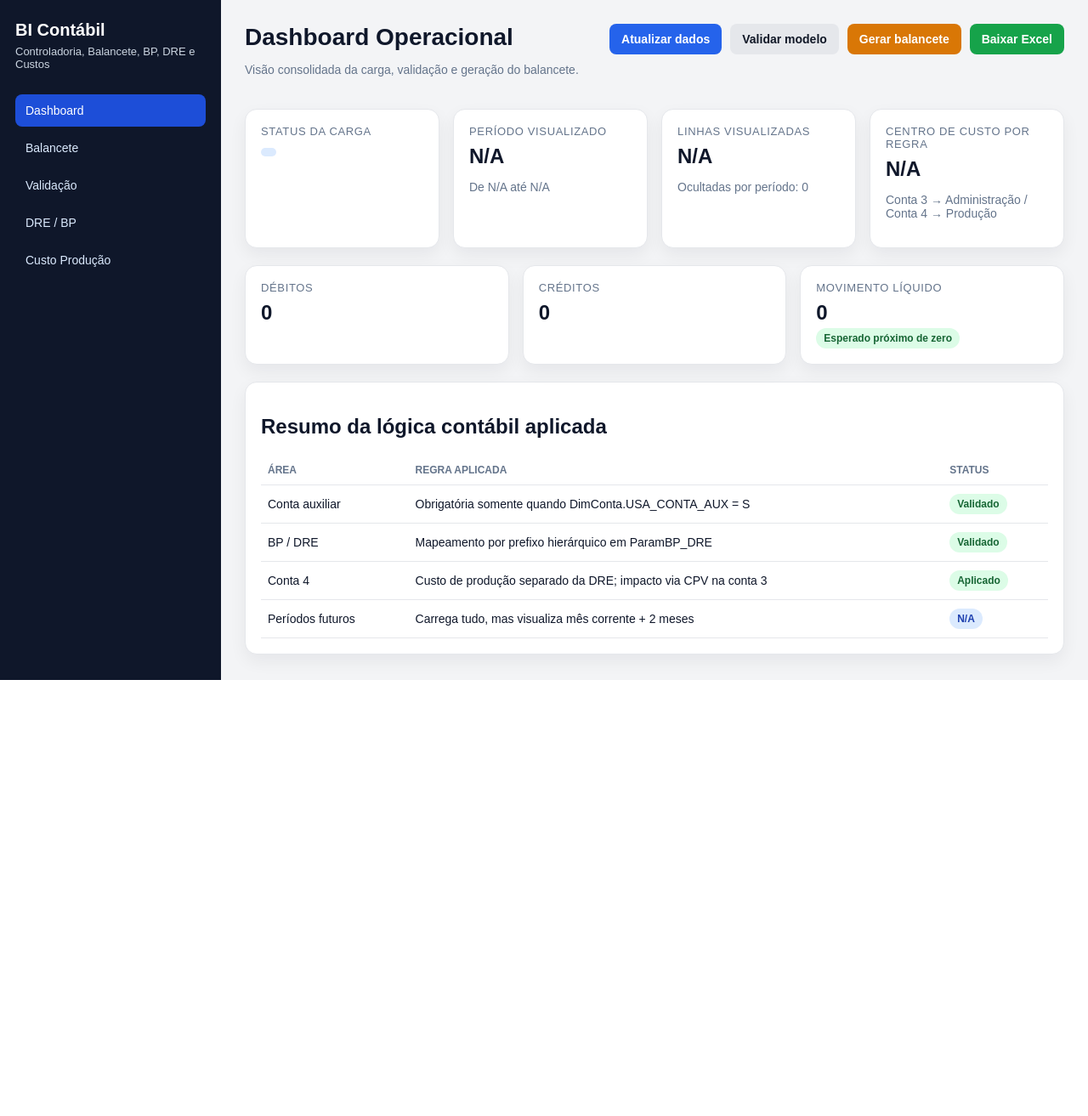
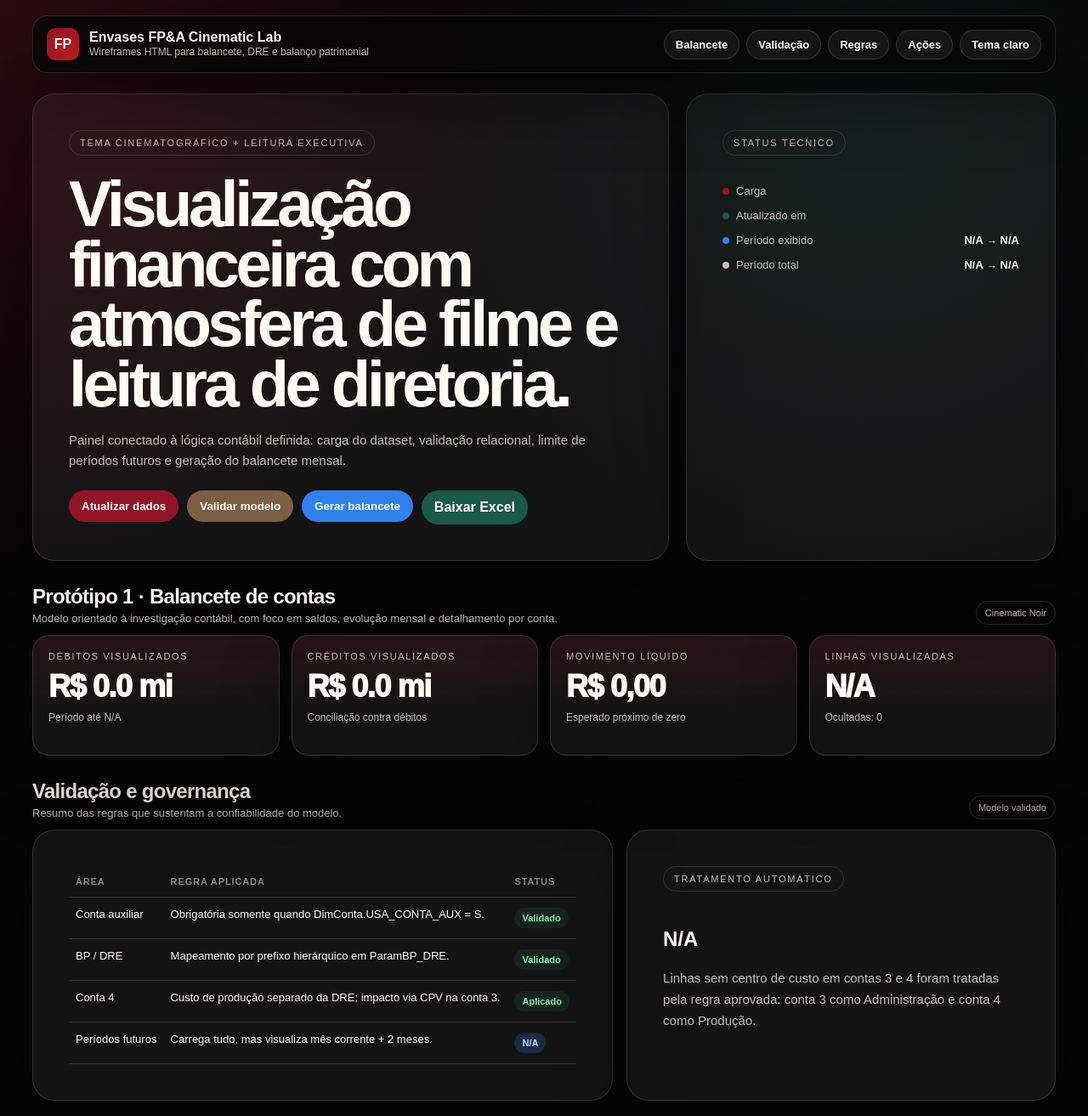
Before and after one commit to MoabFarias/Bi-Contabil, a FastAPI app: page / in a window 1280 px wide. Shown: the whole page at 85% size. Before the commit the page ends 800 px from the top, so only its background shows below. Run offline with FastAPI, Linux system fonts and the light colour scheme.

Commit message:
Recria dashboard no estilo Envases FP&A Cinematic Lab

```diff
--- a/bi_contabilidade_projeto/templates/dashboard.html
+++ b/bi_contabilidade_projeto/templates/dashboard.html
@@ -1,275 +1,149 @@
 <!DOCTYPE html>
-<html lang="pt-br">
+<html lang="pt-br" data-theme="dark">
 <head>
     <meta charset="UTF-8">
     <meta name="viewport" content="width=device-width, initial-scale=1.0">
-    <title>BI Contábil - Dashboard</title>
+    <title>Envases FP&A Cinematic Lab</title>
     <style>
         :root {
-            --bg: #0f172a;
-            --panel: #111827;
-            --card: #ffffff;
-            --muted: #64748b;
-            --text: #0f172a;
-            --blue: #2563eb;
-            --green: #16a34a;
-            --amber: #d97706;
-            --red: #dc2626;
-            --border: #e5e7eb;
+            --bg: #070607;
+            --surface: rgba(255,255,255,0.055);
+            --surface-2: rgba(255,255,255,0.085);
+            --border: rgba(255,255,255,0.13);
+            --text: #fffaf2;
+            --muted: #c7bfb4;
+            --soft: #8f8680;
+            --red: #911427;
+            --green: #195945;
+            --blue: #2f80ed;
+            --beige: #c7bfb1;
+            --shadow: 0 28px 80px rgba(0,0,0,.45);
         }
-
+        html[data-theme="light"] {
+            --bg: #f6f2eb;
+            --surface: rgba(255,255,255,.78);
+            --surface-2: #ffffff;
+            --border: rgba(24,24,27,.13);
+            --text: #18181b;
+            --muted: #4b5563;
+            --soft: #6b7280;
+            --shadow: 0 22px 52px rgba(15,23,42,.12);
+        }
         * { box-sizing: border-box; }
-
+        html { scroll-behavior: smooth; }
         body {
             margin: 0;
             font-family: Arial, Helvetica, sans-serif;
-            background: #f3f4f6;
+            background:
+                radial-gradient(circle at top left, rgba(145,20,39,.28), transparent 36%),
+                radial-gradient(circle at 80% 12%, rgba(25,89,69,.18), transparent 34%),
+                var(--bg);
             color: var(--text);
         }
-
-        .layout {
-            display: grid;
-            grid-template-columns: 260px 1fr;
-            min-height: 100vh;
+        .wrap { max-width: 1240px; margin: 0 auto; padding: 18px; }
+        .topbar {
+            position: sticky; top: 12px; z-index: 30;
+            display: flex; align-items: center; justify-content: space-between; gap: 16px;
+            padding: 14px 16px; border: 1px solid var(--border); border-radius: 18px;
+            background: color-mix(in srgb, var(--bg) 84%, transparent);
+            backdrop-filter: blur(18px); box-shadow: var(--shadow);
         }
-
-        .sidebar {
-            background: var(--bg);
-            color: white;
-            padding: 24px 18px;
+        .brand { display: flex; align-items: center; gap: 12px; min-width: 320px; }
+        .mark { width: 38px; height: 38px; border-radius: 10px; background: linear-gradient(135deg, var(--red), #b91c1c); display: grid; place-items: center; font-weight: 900; }
+        .brand-title { font-weight: 900; line-height: 1.05; }
+        .brand-sub { color: var(--muted); font-size: 12px; margin-top: 2px; }
+        .nav { display: flex; gap: 8px; align-items: center; flex-wrap: wrap; justify-content: flex-end; }
+        .pill, .theme-toggle {
+            border: 1px solid var(--border); background: var(--surface); color: var(--text);
+            padding: 9px 13px; border-radius: 999px; text-decoration: none; font-size: 13px; font-weight: 800; cursor: pointer;
         }
-
-        .brand {
-            font-size: 20px;
-            font-weight: 700;
-            margin-bottom: 6px;
+        .pill:hover, .theme-toggle:hover { border-color: var(--red); transform: translateY(-1px); }
+        .hero { display: grid; grid-template-columns: 1.55fr .9fr; gap: 20px; margin: 24px 0 28px; }
+        .cinema-card {
+            border: 1px solid var(--border); border-radius: 26px; background: var(--surface); box-shadow: var(--shadow);
+            padding: clamp(24px, 4vw, 42px); overflow: hidden;
         }
-
-        .subtitle {
-            color: #cbd5e1;
-            font-size: 13px;
-            margin-bottom: 28px;
+        .eyebrow { display: inline-block; border: 1px solid var(--border); color: var(--muted); border-radius: 999px; padding: 8px 12px; font-size: 11px; letter-spacing: .16em; text-transform: uppercase; margin-bottom: 22px; }
+        h1 { font-size: clamp(40px, 6.5vw, 76px); line-height: .93; letter-spacing: -.06em; margin: 0 0 18px; max-width: 820px; }
+        .lead { color: var(--muted); line-height: 1.65; max-width: 760px; font-size: 15px; }
+        .action-row { display: flex; gap: 10px; flex-wrap: wrap; margin-top: 22px; }
+        form { display: inline; }
+        button, .download { border: none; border-radius: 999px; padding: 11px 15px; color: white; font-weight: 900; cursor: pointer; text-decoration: none; display: inline-block; }
+        .red { background: var(--red); } .green { background: var(--green); } .blue { background: var(--blue); } .beige { background: #7c5f42; }
+        .tokens { display: grid; gap: 14px; margin-top: 12px; }
+        .token { display: flex; justify-content: space-between; gap: 12px; color: var(--muted); font-size: 13px; }
+        .token strong { color: var(--text); text-align: right; overflow-wrap: anywhere; }
+        .dot { width: 8px; height: 8px; display: inline-block; border-radius: 999px; margin-right: 8px; background: var(--red); }
+        .dot.green { background: var(--green); } .dot.blue { background: var(--blue); } .dot.beige { background: var(--beige); }
+        .section-head { display: flex; justify-content: space-between; align-items: end; gap: 16px; margin: 28px 0 12px; }
+        .section-head h2 { margin: 0; font-size: 24px; letter-spacing: -.03em; }
+        .section-head p { margin: 4px 0 0; color: var(--muted); font-size: 13px; }
+        .tag { border: 1px solid var(--border); border-radius: 999px; padding: 7px 10px; font-size: 11px; color: var(--muted); }
+        .kpis { display: grid; grid-template-columns: repeat(4, minmax(0, 1fr)); gap: 14px; }
+        .kpi {
+            position: relative; min-height: 142px; border: 1px solid var(--border); border-radius: 20px; background: linear-gradient(180deg, rgba(145,20,39,.16), transparent 60%), var(--surface);
+            padding: 18px; box-shadow: var(--shadow); cursor: pointer; transition: transform .18s ease, border-color .18s ease;
         }
-
-        .nav-item {
-            padding: 11px 12px;
-            border-radius: 8px;
-            color: #dbeafe;
-            margin-bottom: 6px;
-            font-size: 14px;
-        }
-
-        .nav-item.active { background: #1d4ed8; color: white; }
-
-        .main { padding: 28px; }
-
-        .header {
-            display: flex;
-            justify-content: space-between;
-            align-items: flex-start;
-            margin-bottom: 24px;
-        }
-
-        h1 { margin: 0; font-size: 28px; }
-        .muted { color: var(--muted); font-size: 14px; }
-
-        .actions {
-            display: flex;
-            flex-wrap: wrap;
-            gap: 10px;
-        }
-
-        form { display: inline; }
-
-        button, .button-link {
-            border: none;
-            border-radius: 8px;
-            padding: 10px 14px;
-            font-weight: 600;
-            cursor: pointer;
-            text-decoration: none;
-            display: inline-block;
-            font-size: 14px;
-        }
-
-        .btn-primary { background: var(--blue); color: white; }
-        .btn-success { background: var(--green); color: white; }
-        .btn-neutral { background: #e5e7eb; color: #111827; }
-        .btn-warning { background: var(--amber); color: white; }
-
-        .grid-4 {
-            display: grid;
-            grid-template-columns: repeat(4, minmax(0, 1fr));
-            gap: 16px;
-            margin-bottom: 20px;
-        }
-
-        .grid-3 {
-            display: grid;
-            grid-template-columns: repeat(3, minmax(0, 1fr));
-            gap: 16px;
-            margin-bottom: 20px;
-        }
-
-        .card {
-            background: var(--card);
-            border: 1px solid var(--border);
-            border-radius: 14px;
-            padding: 18px;
-            box-shadow: 0 8px 20px rgba(15, 23, 42, 0.06);
-        }
-
-        .card-title {
-            font-size: 13px;
-            text-transform: uppercase;
-            letter-spacing: .05em;
-            color: var(--muted);
-            margin-bottom: 8px;
-        }
-
-        .metric {
-            font-size: 24px;
-            font-weight: 800;
-            margin-bottom: 4px;
-        }
-
-        .status {
-            display: inline-flex;
-            align-items: center;
-            gap: 6px;
-            padding: 5px 9px;
-            border-radius: 999px;
-            font-size: 12px;
-            font-weight: 700;
-        }
-
-        .status.ok { background: #dcfce7; color: #166534; }
-        .status.warn { background: #fef3c7; color: #92400e; }
-        .status.info { background: #dbeafe; color: #1e40af; }
-
-        table {
-            width: 100%;
-            border-collapse: collapse;
-            font-size: 14px;
-        }
-
-        th, td {
-            border-bottom: 1px solid var(--border);
-            padding: 10px 8px;
-            text-align: left;
-        }
-
-        th { color: var(--muted); font-size: 12px; text-transform: uppercase; }
-        .right { text-align: right; }
-
-        @media (max-width: 1100px) {
-            .layout { grid-template-columns: 1fr; }
-            .sidebar { display: none; }
-            .grid-4, .grid-3 { grid-template-columns: 1fr; }
-            .header { flex-direction: column; gap: 16px; }
-        }
+        .kpi:hover { transform: translateY(-5px); border-color: rgba(145,20,39,.58); }
+        .kpi-label { color: var(--muted); font-size: 11px; text-transform: uppercase; letter-spacing: .15em; margin-bottom: 12px; }
+        .kpi-value { font-size: clamp(24px, 3vw, 36px); font-weight: 950; line-height: 1; letter-spacing: -.04em; white-space: nowrap; overflow: hidden; text-overflow: ellipsis; }
+        .kpi-note { color: var(--muted); font-size: 12px; line-height: 1.4; margin-top: 10px; }
+        .hint { opacity: 0; transform: translateY(6px); transition: .18s ease; color: var(--muted); font-size: 11px; position: absolute; left: 18px; right: 18px; bottom: 14px; }
+        .kpi:hover .hint { opacity: 1; transform: translateY(0); }
+        .panel-grid { display: grid; grid-template-columns: 1.15fr .85fr; gap: 16px; }
+        table { width: 100%; border-collapse: collapse; font-size: 13px; }
+        th, td { padding: 12px 8px; border-bottom: 1px solid var(--border); text-align: left; vertical-align: top; }
+        th { color: var(--soft); font-size: 11px; text-transform: uppercase; letter-spacing: .08em; }
+        .badge { display: inline-block; border-radius: 999px; padding: 6px 9px; font-size: 11px; font-weight: 900; }
+        .ok { background: rgba(25,89,69,.24); color: #86efac; } .info { background: rgba(47,128,237,.22); color: #bfdbfe; }
+        html[data-theme="light"] .ok { color: #166534; } html[data-theme="light"] .info { color: #1e40af; }
+        .drawer { display: none; margin-top: 14px; border: 1px solid var(--border); border-radius: 18px; padding: 16px; background: var(--surface-2); color: var(--muted); }
+        .drawer.active { display: block; }
+        .drawer strong { color: var(--text); }
+        @media (max-width: 980px) { .topbar { position: static; flex-direction: column; align-items: flex-start; } .hero, .panel-grid { grid-template-columns: 1fr; } .kpis { grid-template-columns: repeat(2, 1fr); } }
+        @media (max-width: 640px) { .wrap { padding: 12px; } .kpis { grid-template-columns: 1fr; } .brand { min-width: auto; } }
     </style>
 </head>
 <body>
-<div class="layout">
-    <aside class="sidebar">
-        <div class="brand">BI Contábil</div>
-        <div class="subtitle">Controladoria, Balancete, BP, DRE e Custos</div>
-        <div class="nav-item active">Dashboard</div>
-        <div class="nav-item">Balancete</div>
-        <div class="nav-item">Validação</div>
-        <div class="nav-item">DRE / BP</div>
-        <div class="nav-item">Custo Produção</div>
-    </aside>
+<div class="wrap">
+    <header class="topbar">
+        <div class="brand"><div class="mark">FP</div><div><div class="brand-title">Envases FP&A Cinematic Lab</div><div class="brand-sub">Wireframes HTML para balancete, DRE e balanço patrimonial</div></div></div>
+        <nav class="nav"><a class="pill" href="#balancete">Balancete</a><a class="pill" href="#validacao">Validação</a><a class="pill" href="#regras">Regras</a><a class="pill" href="#acoes">Ações</a><button class="theme-toggle" onclick="toggleTheme()">Tema claro</button></nav>
+    </header>
 
-    <main class="main">
-        <section class="header">
-            <div>
-                <h1>Dashboard Operacional</h1>
-                <p class="muted">Visão consolidada da carga, validação e geração do balancete.</p>
-            </div>
-            <div class="actions">
-                <form method="post" action="/atualizar-dados"><button class="btn-primary">Atualizar dados</button></form>
-                <form method="post" action="/validar-modelo"><button class="btn-neutral">Validar modelo</button></form>
-                <form method="post" action="/gerar-balancete"><button class="btn-warning">Gerar balancete</button></form>
-                <a class="button-link btn-success" href="/download-balancete">Baixar Excel</a>
-            </div>
-        </section>
+    <section class="hero">
+        <div class="cinema-card">
+            <span class="eyebrow">Tema cinematográfico + leitura executiva</span>
+            <h1>Visualização financeira com atmosfera de filme e leitura de diretoria.</h1>
+            <p class="lead">Painel conectado à lógica contábil definida: carga do dataset, validação relacional, limite de períodos futuros e geração do balancete mensal.</p>
+            <div class="action-row" id="acoes"><form method="post" action="/atualizar-dados"><button class="red">Atualizar dados</button></form><form method="post" action="/validar-modelo"><button class="beige">Validar modelo</button></form><form method="post" action="/gerar-balancete"><button class="blue">Gerar balancete</button></form><a class="download green" href="/download-balancete">Baixar Excel</a></div>
+        </div>
+        <div class="cinema-card">
+            <span class="eyebrow">Status técnico</span>
+            <div class="tokens"><div class="token"><span><span class="dot"></span>Carga</span><strong>{{ carga.get('status', 'N/A') }}</strong></div><div class="token"><span><span class="dot green"></span>Atualizado em</span><strong>{{ carga.get('ultima_atualizacao', carga.get('data_execucao', 'Sem carga')) }}</strong></div><div class="token"><span><span class="dot blue"></span>Período exibido</span><strong>{{ balancete.get('periodo_visualizacao_inicio', 'N/A') }} → {{ balancete.get('periodo_visualizacao_fim', 'N/A') }}</strong></div><div class="token"><span><span class="dot beige"></span>Período total</span><strong>{{ balancete.get('periodo_total_carregado_inicio', 'N/A') }} → {{ balancete.get('periodo_total_carregado_fim', 'N/A') }}</strong></div></div>
+        </div>
+    </section>
 
-        <section class="grid-4">
-            <div class="card">
-                <div class="card-title">Status da carga</div>
-                <div class="metric">{{ carga.get('status', 'N/A') }}</div>
-                <span class="status info">{{ carga.get('ultima_atualizacao', carga.get('data_execucao', 'Sem carga')) }}</span>
-            </div>
-            <div class="card">
-                <div class="card-title">Período visualizado</div>
-                <div class="metric">{{ balancete.get('periodo_visualizacao_fim', 'N/A') }}</div>
-                <p class="muted">De {{ balancete.get('periodo_visualizacao_inicio', 'N/A') }} até {{ balancete.get('periodo_visualizacao_fim', 'N/A') }}</p>
-            </div>
-            <div class="card">
-                <div class="card-title">Linhas visualizadas</div>
-                <div class="metric">{{ balancete.get('linhas_fato_visualizadas', balancete.get('qtd_linhas_analitico', 'N/A')) }}</div>
-                <p class="muted">Ocultadas por período: {{ balancete.get('linhas_fato_ocultadas_por_periodo', 0) }}</p>
-            </div>
-            <div class="card">
-                <div class="card-title">Centro de custo por regra</div>
-                <div class="metric">{{ balancete.get('linhas_ccusto_regra_automatica', 'N/A') }}</div>
-                <p class="muted">Conta 3 → Administração / Conta 4 → Produção</p>
-            </div>
-        </section>
+    <section id="balancete"><div class="section-head"><div><h2>Protótipo 1 · Balancete de contas</h2><p>Modelo orientado à investigação contábil, com foco em saldos, evolução mensal e detalhamento por conta.</p></div><span class="tag">Cinematic Noir</span></div>
+        <div class="kpis">
+            <div class="kpi" onclick="openDrawer('d1')"><div class="kpi-label">Débitos visualizados</div><div class="kpi-value" title="{{ balancete.get('total_debitos', 0) }}">R$ {{ ((balancete.get('total_debitos', 0) or 0) / 1000000) | round(1) }} mi</div><div class="kpi-note">Período até {{ balancete.get('periodo_visualizacao_fim', 'N/A') }}</div><div class="hint">Clique para ver o valor integral e o critério de período.</div></div>
+            <div class="kpi" onclick="openDrawer('d2')"><div class="kpi-label">Créditos visualizados</div><div class="kpi-value" title="{{ balancete.get('total_creditos', 0) }}">R$ {{ ((balancete.get('total_creditos', 0) or 0) / 1000000) | round(1) }} mi</div><div class="kpi-note">Conciliação contra débitos</div><div class="hint">Clique para conferir a conciliação do movimento.</div></div>
+            <div class="kpi" onclick="openDrawer('d3')"><div class="kpi-label">Movimento líquido</div><div class="kpi-value">R$ 0,00</div><div class="kpi-note">Esperado próximo de zero</div><div class="hint">O resíduo decimal do Python foi tratado visualmente.</div></div>
+            <div class="kpi" onclick="openDrawer('d4')"><div class="kpi-label">Linhas visualizadas</div><div class="kpi-value">{{ balancete.get('linhas_fato_visualizadas', balancete.get('qtd_linhas_analitico', 'N/A')) }}</div><div class="kpi-note">Ocultadas: {{ balancete.get('linhas_fato_ocultadas_por_periodo', 0) }}</div><div class="hint">Clique para entender a regra de ocultação dos períodos futuros.</div></div>
+        </div>
+        <div id="d1" class="drawer"><strong>Débitos:</strong> valor integral {{ balancete.get('total_debitos', 0) }}. Visualização limitada até {{ balancete.get('limite_periodo_visualizacao', 'N/A') }}.</div>
+        <div id="d2" class="drawer"><strong>Créditos:</strong> valor integral {{ balancete.get('total_creditos', 0) }}. A conciliação está equilibrada quando débitos e créditos fecham.</div>
+        <div id="d3" class="drawer"><strong>Movimento líquido:</strong> {{ balancete.get('total_movimento', 0) }}. Valores residuais próximos de zero são diferença de precisão decimal.</div>
+        <div id="d4" class="drawer"><strong>Linhas:</strong> carregadas {{ balancete.get('linhas_fato_total_carregadas', 'N/A') }}, visualizadas {{ balancete.get('linhas_fato_visualizadas', 'N/A') }}, ocultadas {{ balancete.get('linhas_fato_ocultadas_por_periodo', 0) }}.</div>
+    </section>
 
-        <section class="grid-3">
-            <div class="card">
-                <div class="card-title">Débitos</div>
-                <div class="metric">{{ balancete.get('total_debitos', 0) }}</div>
-            </div>
-            <div class="card">
-                <div class="card-title">Créditos</div>
-                <div class="metric">{{ balancete.get('total_creditos', 0) }}</div>
-            </div>
-            <div class="card">
-                <div class="card-title">Movimento líquido</div>
-                <div class="metric">{{ balancete.get('total_movimento', 0) }}</div>
-                <span class="status ok">Esperado próximo de zero</span>
-            </div>
-        </section>
-
-        <section class="card">
-            <h2>Resumo da lógica contábil aplicada</h2>
-            <table>
-                <thead>
-                    <tr>
-                        <th>Área</th>
-                        <th>Regra aplicada</th>
-                        <th>Status</th>
-                    </tr>
-                </thead>
-                <tbody>
-                    <tr>
-                        <td>Conta auxiliar</td>
-                        <td>Obrigatória somente quando DimConta.USA_CONTA_AUX = S</td>
-                        <td><span class="status ok">Validado</span></td>
-                    </tr>
-                    <tr>
-                        <td>BP / DRE</td>
-                        <td>Mapeamento por prefixo hierárquico em ParamBP_DRE</td>
-                        <td><span class="status ok">Validado</span></td>
-                    </tr>
-                    <tr>
-                        <td>Conta 4</td>
-                        <td>Custo de produção separado da DRE; impacto via CPV na conta 3</td>
-                        <td><span class="status ok">Aplicado</span></td>
-                    </tr>
-                    <tr>
-                        <td>Períodos futuros</td>
-                        <td>Carrega tudo, mas visualiza mês corrente + 2 meses</td>
-                        <td><span class="status info">{{ balancete.get('modo_limite_visualizacao', 'N/A') }}</span></td>
-                    </tr>
-                </tbody>
-            </table>
-        </section>
-    </main>
+    <section id="validacao" class="section-head"><div><h2>Validação e governança</h2><p>Resumo das regras que sustentam a confiabilidade do modelo.</p></div><span class="tag">Modelo validado</span></section>
+    <section class="panel-grid"><div class="cinema-card" id="regras"><table><thead><tr><th>Área</th><th>Regra aplicada</th><th>Status</th></tr></thead><tbody><tr><td>Conta auxiliar</td><td>Obrigatória somente quando DimConta.USA_CONTA_AUX = S.</td><td><span class="badge ok">Validado</span></td></tr><tr><td>BP / DRE</td><td>Mapeamento por prefixo hierárquico em ParamBP_DRE.</td><td><span class="badge ok">Validado</span></td></tr><tr><td>Conta 4</td><td>Custo de produção separado da DRE; impacto via CPV na conta 3.</td><td><span class="badge ok">Aplicado</span></td></tr><tr><td>Períodos futuros</td><td>Carrega tudo, mas visualiza mês corrente + 2 meses.</td><td><span class="badge info">{{ balancete.get('modo_limite_visualizacao', 'N/A') }}</span></td></tr></tbody></table></div><div class="cinema-card"><span class="eyebrow">Tratamento automático</span><h2>{{ balancete.get('linhas_ccusto_regra_automatica', 'N/A') }}</h2><p class="lead">Linhas sem centro de custo em contas 3 e 4 foram tratadas pela regra aprovada: conta 3 como Administração e conta 4 como Produção.</p></div></section>
 </div>
+<script>
+function toggleTheme(){const html=document.documentElement;const next=html.getAttribute('data-theme')==='dark'?'light':'dark';html.setAttribute('data-theme',next);localStorage.setItem('theme',next);document.querySelector('.theme-toggle').innerText=next==='dark'?'Tema claro':'Tema escuro'}
+(function(){const saved=localStorage.getItem('theme')||'dark';document.documentElement.setAttribute('data-theme',saved);setTimeout(()=>{const b=document.querySelector('.theme-toggle');if(b){b.innerText=saved==='dark'?'Tema claro':'Tema escuro'}},0)})();
+function openDrawer(id){document.querySelectorAll('.drawer').forEach(d=>{if(d.id!==id)d.classList.remove('active')});document.getElementById(id).classList.toggle('active')}
+</script>
 </body>
 </html>
```
